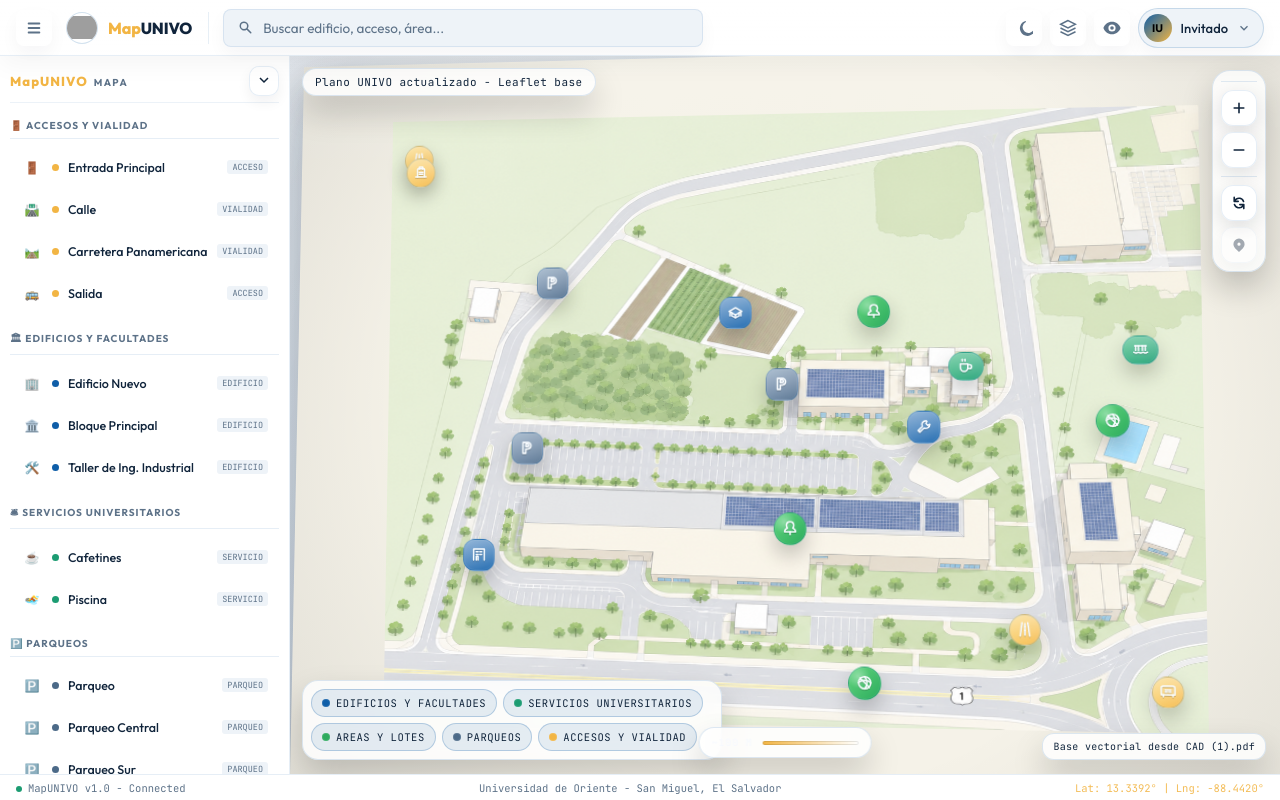
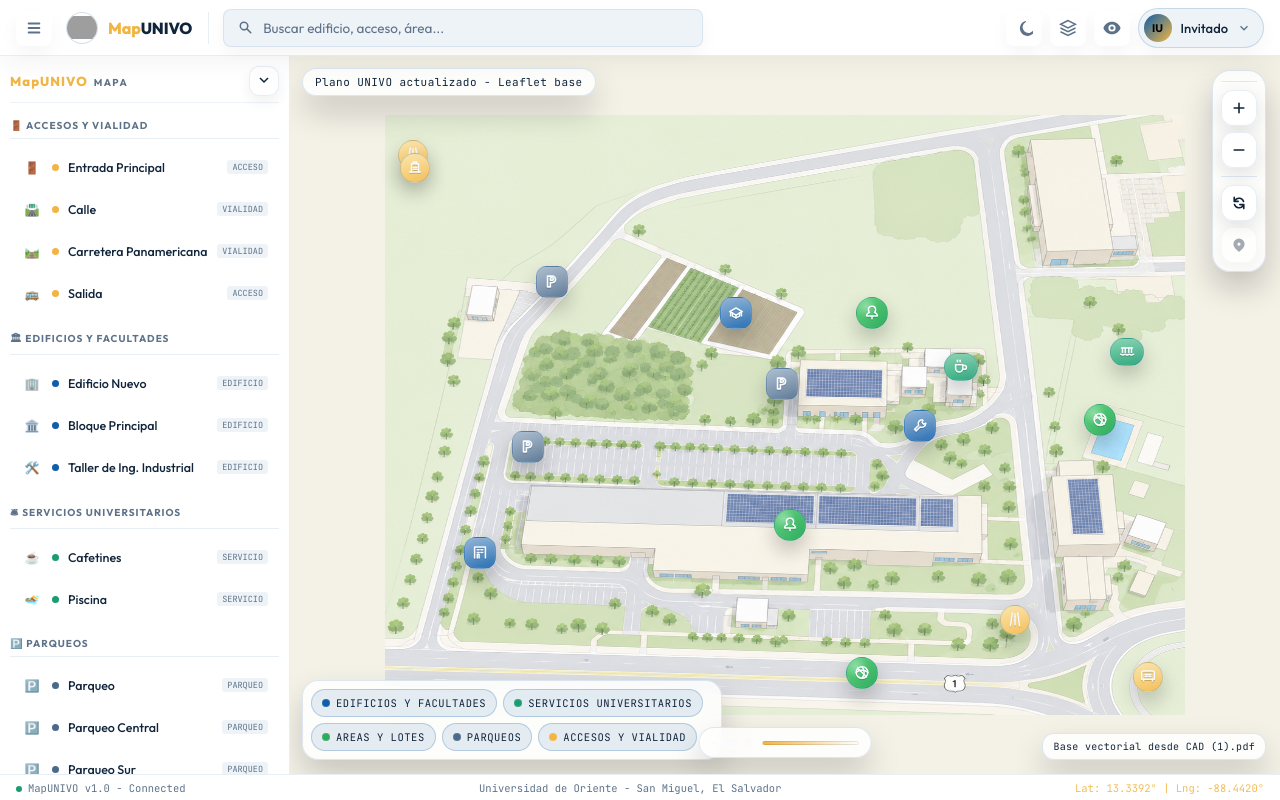
Before and after one commit to leninalejan/MapUnivo, a React (Vite) app in the folder MapUnivo/: page / in a window 1280 px wide. Built offline with nearby package versions, Linux system fonts and the light colour scheme; grey boxes are pictures that could not be loaded.

Commit message:
remove node_modules from repository

```diff
--- a/MapUnivo/src/App.module.css
+++ b/MapUnivo/src/App.module.css
@@ -25,6 +25,13 @@
     linear-gradient(135deg, #0b1320 0%, #101b2a 55%, #0e1a1f 100%);
 }
 
+:global(html[data-theme='light']) .mapWrapper {
+  background:
+    radial-gradient(circle at 18% 18%, rgba(255, 255, 255, 0.58), transparent 26%),
+    radial-gradient(circle at 80% 30%, rgba(45, 138, 87, 0.10), transparent 30%),
+    linear-gradient(135deg, #f4f8fb 0%, #e2ecf3 54%, #d8e3eb 100%);
+}
+
 .layerPanelAnchor {
   position: absolute;
   top: 14px;
@@ -47,6 +54,10 @@
   backdrop-filter: blur(1px);
 }
 
+:global(html[data-theme='light']) .mobileBackdrop {
+  background: rgba(255, 255, 255, 0.28);
+}
+
 .mapLoading {
   position: absolute;
   inset: 0;
@@ -59,6 +70,13 @@
     radial-gradient(circle at 20% 20%, rgba(242, 181, 68, 0.08), transparent 24%),
     radial-gradient(circle at 80% 30%, rgba(15, 94, 168, 0.12), transparent 28%),
     linear-gradient(135deg, #0b1320 0%, #101b2a 55%, #0e1a1f 100%);
+}
+
+:global(html[data-theme='light']) .mapLoading {
+  background:
+    radial-gradient(circle at 18% 18%, rgba(255, 255, 255, 0.54), transparent 24%),
+    radial-gradient(circle at 80% 30%, rgba(45, 138, 87, 0.10), transparent 28%),
+    linear-gradient(135deg, #f4f8fb 0%, #e2ecf3 54%, #d8e3eb 100%);
 }
 
 .mapLoadingCard {
@@ -106,6 +124,13 @@
     radial-gradient(circle at 20% 20%, rgba(242, 181, 68, 0.12), transparent 24%),
     radial-gradient(circle at 80% 30%, rgba(15, 94, 168, 0.12), transparent 28%),
     linear-gradient(135deg, #0b1320 0%, #101b2a 55%, #0e1a1f 100%);
+}
+
+:global(html[data-theme='light']) .appError {
+  background:
+    radial-gradient(circle at 20% 20%, rgba(255, 255, 255, 0.58), transparent 24%),
+    radial-gradient(circle at 80% 30%, rgba(45, 138, 87, 0.10), transparent 28%),
+    linear-gradient(135deg, #f4f8fb 0%, #e2ecf3 54%, #d8e3eb 100%);
 }
 
 .appErrorCard {
--- a/MapUnivo/src/components/CampusMap.jsx
+++ b/MapUnivo/src/components/CampusMap.jsx
@@ -102,7 +102,7 @@
   const mapNodeRef = useRef(null)
   const mapRef = useRef(null)
   const baseLayerRef = useRef(null)
-  const baseLayerTokenRef = useRef(0)
+  const mapModeRef = useRef(mapMode)
   const markerRefs = useRef({})
   const routeLayerRef = useRef(null)
   const onZoneClickRef = useRef(onZoneClick)
@@ -113,54 +113,7 @@
   }, [onZoneClick])
 
   useEffect(() => {
-    const map = mapRef.current
-    if (!map) return
-
-    const token = ++baseLayerTokenRef.current
-    baseLayerRef.current?.remove()
-    baseLayerRef.current = null
-    setBaseReady(false)
-
-    const baseLayer = L.imageOverlay(getBaseMapUrl(mapMode, theme), MAP_BOUNDS, {
-      pane: 'campus-base',
-      interactive: false,
-    })
-
-    const applyBaseStyle = () => {
-      const element = baseLayer.getElement?.()
-      if (!element) return
-
-      element.style.transition = 'filter 180ms ease, opacity 180ms ease'
-
-      if (mapMode === 'satellite') {
-        element.style.filter = 'saturate(1.15) contrast(1.08) brightness(0.92) hue-rotate(-8deg)'
-      } else {
-        element.style.filter = 'none'
-      }
-    }
-
-    const markReady = () => {
-      if (baseLayerTokenRef.current !== token) return
-      setBaseReady(true)
-      applyBaseStyle()
-    }
-
-    baseLayer.on('load', markReady)
-    baseLayer.on('error', markReady)
-    baseLayer.addTo(map)
-    baseLayerRef.current = baseLayer
-
-    const timer = window.setTimeout(markReady, 120)
-
-    return () => {
-      window.clearTimeout(timer)
-      baseLayer.off('load', markReady)
-      baseLayer.off('error', markReady)
-      if (baseLayerTokenRef.current === token && baseLayerRef.current === baseLayer) {
-        baseLayerRef.current?.remove()
-        baseLayerRef.current = null
-      }
-    }
+    mapModeRef.current = mapMode
   }, [mapMode, theme])
 
   useEffect(() => {
@@ -198,19 +151,23 @@
     })
     baseLayerRef.current = baseLayer
 
+    const applyBaseStyle = () => {
+      const element = baseLayer.getElement?.()
+      if (!element) return
+
+      element.style.transition = 'filter 180ms ease, opacity 180ms ease'
+      if (mapModeRef.current === 'satellite') {
+        element.style.filter = 'saturate(1.15) contrast(1.08) brightness(0.92) hue-rotate(-8deg)'
+      } else {
+        element.style.filter = 'none'
+      }
+    }
+
     const markReady = () => {
       if (!alive) return
       if (baseLayerRef.current !== baseLayer) return
       setBaseReady(true)
-      const element = baseLayer.getElement?.()
-      if (element) {
-        element.style.transition = 'filter 180ms ease, opacity 180ms ease'
-        if (mapMode === 'satellite') {
-          element.style.filter = 'saturate(1.15) contrast(1.08) brightness(0.92) hue-rotate(-8deg)'
-        } else {
-          element.style.filter = 'none'
-        }
-      }
+      applyBaseStyle()
     }
 
     baseLayer.on('load', markReady)
@@ -223,7 +180,7 @@
       const marker = L.marker(pointFromZone(zone), {
         pane: 'campus-markers',
         icon: makeZoneMarker(zone),
-        keyboard: false,
+        keyboard: true,
         interactive: true,
         riseOnHover: true,
       })
@@ -251,6 +208,11 @@
         if (!el) return
         L.DomEvent.disableClickPropagation(el)
         L.DomEvent.disableScrollPropagation(el)
+        el.setAttribute('role', 'button')
+        el.setAttribute('tabindex', '0')
+        el.setAttribute('aria-label', zone.name)
+        el.setAttribute('title', zone.name)
+        el.style.cursor = 'pointer'
 
         let lastTouchAt = 0
         const handleClick = (event) => {
@@ -263,12 +225,20 @@
           openZone(event)
         }
 
+        const handleKeyDown = (event) => {
+          if (event.key !== 'Enter' && event.key !== ' ') return
+          event.preventDefault()
+          openZone(event)
+        }
+
         el.addEventListener('click', handleClick)
         el.addEventListener('touchend', handleTouchEnd, { passive: false })
+        el.addEventListener('keydown', handleKeyDown)
 
         marker.once('remove', () => {
           el.removeEventListener('click', handleClick)
           el.removeEventListener('touchend', handleTouchEnd)
+          el.removeEventListener('keydown', handleKeyDown)
         })
       })
 
@@ -314,6 +284,14 @@
       mapRef.current = null
     }
   }, [zones])
+
+  useEffect(() => {
+    const baseLayer = baseLayerRef.current
+    if (!baseLayer) return
+
+    const nextUrl = getBaseMapUrl(mapMode, theme)
+    baseLayer.setUrl(nextUrl)
+  }, [mapMode, theme])
 
   useEffect(() => {
     const map = mapRef.current
--- a/MapUnivo/src/components/CampusMap.module.css
+++ b/MapUnivo/src/components/CampusMap.module.css
@@ -9,13 +9,7 @@
   min-width: 0;
   min-height: 0;
   overflow: hidden;
-  background:
-    radial-gradient(circle at 18% 18%, rgba(255,255,255,0.08), transparent 26%),
-    radial-gradient(circle at 80% 18%, rgba(45,138,87,0.18), transparent 30%),
-    radial-gradient(circle at 22% 82%, rgba(15,94,168,0.12), transparent 28%),
-    linear-gradient(135deg, #0b1320 0%, #111c2a 52%, #0f1c1b 100%);
-  perspective: 1800px;
-  perspective-origin: 50% 46%;
+  background: #dfe8ee;
 }
 
 .mapArea::before {
@@ -24,73 +18,20 @@
   inset: 0;
   z-index: 1;
   pointer-events: none;
-  background:
-    linear-gradient(180deg, rgba(255,255,255,0.02), transparent 22%),
-    radial-gradient(circle at center, transparent 52%, rgba(7, 11, 18, 0.20) 100%);
-}
-
-.mapArea::after {
-  content: '';
-  position: absolute;
-  inset: 18px;
-  z-index: 2;
-  pointer-events: none;
-  border-radius: 28px;
-  background:
-    linear-gradient(135deg, rgba(255,255,255,0.05), transparent 28%),
-    linear-gradient(225deg, rgba(0,0,0,0.18), transparent 32%);
-  box-shadow:
-    0 30px 60px rgba(0, 0, 0, 0.18),
-    0 0 0 1px rgba(255, 255, 255, 0.04) inset;
+  background: linear-gradient(180deg, rgba(255,255,255,0.02), transparent 18%);
 }
 
 .leafletViewport {
   position: absolute;
   inset: 0;
   z-index: 3;
-  background-color: #f4f1e7;
+  background-color: #dfe8ee;
   background-repeat: no-repeat;
   background-position: center center;
-  background-size: contain;
-  transform-origin: center center;
-  transform: translateZ(0) scale(1.015);
-  transition: transform 240ms ease, filter 240ms ease, box-shadow 240ms ease;
-  box-shadow:
-    0 24px 64px rgba(0, 0, 0, 0.28),
-    0 0 0 1px rgba(255, 255, 255, 0.05) inset;
-}
-
-.leafletViewport::before {
-  content: '';
-  position: absolute;
-  inset: 0;
-  z-index: 4;
-  pointer-events: none;
-  background:
-    radial-gradient(circle at 50% 48%, transparent 58%, rgba(5, 8, 13, 0.10) 100%),
-    linear-gradient(180deg, rgba(255, 255, 255, 0.05), transparent 16%);
-}
-
-:global(html[data-theme='dark']) .leafletViewport {
-  transform: perspective(1800px) rotateX(3.2deg) rotateY(-4.8deg) translateY(2px) scale(1.025);
-  filter: saturate(1.04) contrast(1.03);
-}
-
-:global(html[data-theme='light']) .leafletViewport {
-  transform: perspective(1800px) rotateX(2.1deg) rotateY(-3.4deg) translateY(1px) scale(1.02);
-  filter: saturate(1.01) contrast(1.01);
-}
-
-:global(html[data-theme='dark']) .leafletViewport::before {
-  background:
-    radial-gradient(circle at 50% 48%, transparent 58%, rgba(5, 8, 13, 0.14) 100%),
-    linear-gradient(180deg, rgba(255, 255, 255, 0.05), transparent 16%);
-}
-
-:global(html[data-theme='light']) .leafletViewport::before {
-  background:
-    radial-gradient(circle at 50% 48%, transparent 60%, rgba(5, 8, 13, 0.08) 100%),
-    linear-gradient(180deg, rgba(255, 255, 255, 0.12), transparent 16%);
+  background-size: cover;
+  transform: none;
+  transition: filter 180ms ease, opacity 180ms ease;
+  box-shadow: none;
 }
 
 .mapOverlayLoading {
@@ -243,9 +184,9 @@
   align-items: center;
   justify-content: center;
   border-radius: 10px;
-  background: rgba(255, 255, 255, 0.92);
-  border: 1px solid rgba(20, 28, 40, 0.08);
-  color: var(--text);
+  background: linear-gradient(135deg, rgba(15, 94, 168, 0.14), rgba(242, 181, 68, 0.16));
+  border: 1px solid rgba(15, 94, 168, 0.16);
+  color: var(--accent);
   box-shadow: 0 6px 18px rgba(15, 23, 42, 0.12);
   transition: transform 0.18s ease, box-shadow 0.18s ease, color 0.18s ease, background 0.18s ease;
 }
@@ -268,9 +209,9 @@
   height: 32px;
   padding: 0 10px;
   border-radius: 10px;
-  background: rgba(255, 255, 255, 0.92);
-  border: 1px solid rgba(20, 28, 40, 0.08);
-  color: var(--text);
+  background: linear-gradient(135deg, rgba(242, 181, 68, 0.18), rgba(255, 255, 255, 0.72));
+  border: 1px solid rgba(242, 181, 68, 0.26);
+  color: #9a4d00;
   font-size: 10px;
   font-weight: 800;
   letter-spacing: 0.04em;
@@ -286,8 +227,8 @@
 
 .navigationCancel:hover {
   transform: translateY(-1px);
-  color: #b45309;
-  border-color: rgba(242, 181, 68, 0.34);
+  color: #8a4200;
+  border-color: rgba(242, 181, 68, 0.42);
   box-shadow: 0 10px 22px rgba(15, 23, 42, 0.16);
 }
 
@@ -456,6 +397,14 @@
 
 :global(.leaflet-container).modeSatellite {
   background: #09111b;
+}
+
+:global(html[data-theme='light']) .modeSatellite {
+  background-color: #e9f0f5;
+}
+
+:global(html[data-theme='light']) .leafletViewport.modeSatellite {
+  background-color: #e9f0f5;
 }
 
 :global(.leaflet-container).modeRelief {
@@ -789,17 +738,7 @@
 }
 
 :global(html[data-theme='light']) .mapArea {
-  background:
-    radial-gradient(circle at 18% 18%, rgba(255,255,255,0.54), transparent 26%),
-    radial-gradient(circle at 80% 18%, rgba(45,138,87,0.13), transparent 30%),
-    radial-gradient(circle at 22% 82%, rgba(15,94,168,0.10), transparent 28%),
-    linear-gradient(135deg, #eef4fb 0%, #dce7f2 54%, #cfd9df 100%);
-}
-
-:global(html[data-theme='light']) .mapArea::after {
-  box-shadow:
-    0 24px 54px rgba(15, 94, 168, 0.10),
-    0 0 0 1px rgba(15, 94, 168, 0.08) inset;
+  background: #e9f0f5;
 }
 
 :global(html[data-theme='light']) .planBadge,
@@ -821,19 +760,37 @@
 
 :global(html[data-theme='light']) .ctrlBtn,
 :global(html[data-theme='light']) .navigationButton {
-  background: rgba(255, 255, 255, 0.96);
-  border-color: rgba(15, 94, 168, 0.10);
+  background: linear-gradient(135deg, rgba(15, 94, 168, 0.10), rgba(255, 255, 255, 0.92));
+  border-color: rgba(15, 94, 168, 0.14);
+  color: var(--accent);
 }
 
 :global(html[data-theme='light']) .navigationCancel {
-  background: rgba(255, 255, 255, 0.96);
-  border-color: rgba(15, 94, 168, 0.10);
-  color: var(--text);
+  background: linear-gradient(135deg, rgba(242, 181, 68, 0.16), rgba(255, 255, 255, 0.96));
+  border-color: rgba(242, 181, 68, 0.28);
+  color: #9a4d00;
 }
 
 :global(html[data-theme='light']) .navigationCancel:hover {
   border-color: rgba(15, 94, 168, 0.24);
   color: var(--accent);
+}
+
+:global(html[data-theme='dark']) .navigationButton {
+  background: linear-gradient(135deg, rgba(15, 94, 168, 0.26), rgba(242, 181, 68, 0.14));
+  border-color: rgba(255, 255, 255, 0.10);
+  color: #f4f8ff;
+}
+
+:global(html[data-theme='dark']) .navigationCancel {
+  background: linear-gradient(135deg, rgba(242, 181, 68, 0.20), rgba(15, 23, 42, 0.90));
+  border-color: rgba(242, 181, 68, 0.28);
+  color: #ffd67a;
+}
+
+:global(html[data-theme='dark']) .navigationCancel:hover {
+  color: #ffe7b0;
+  border-color: rgba(242, 181, 68, 0.42);
 }
 
 :global(html[data-theme='light']) .navigationTitle,
```
